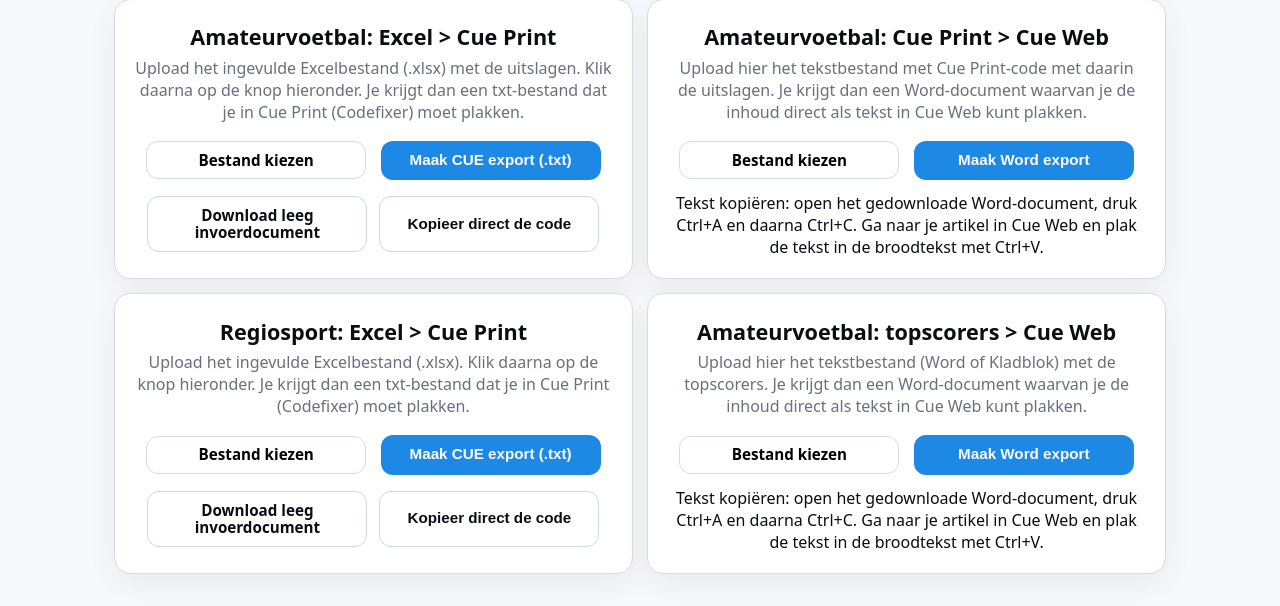
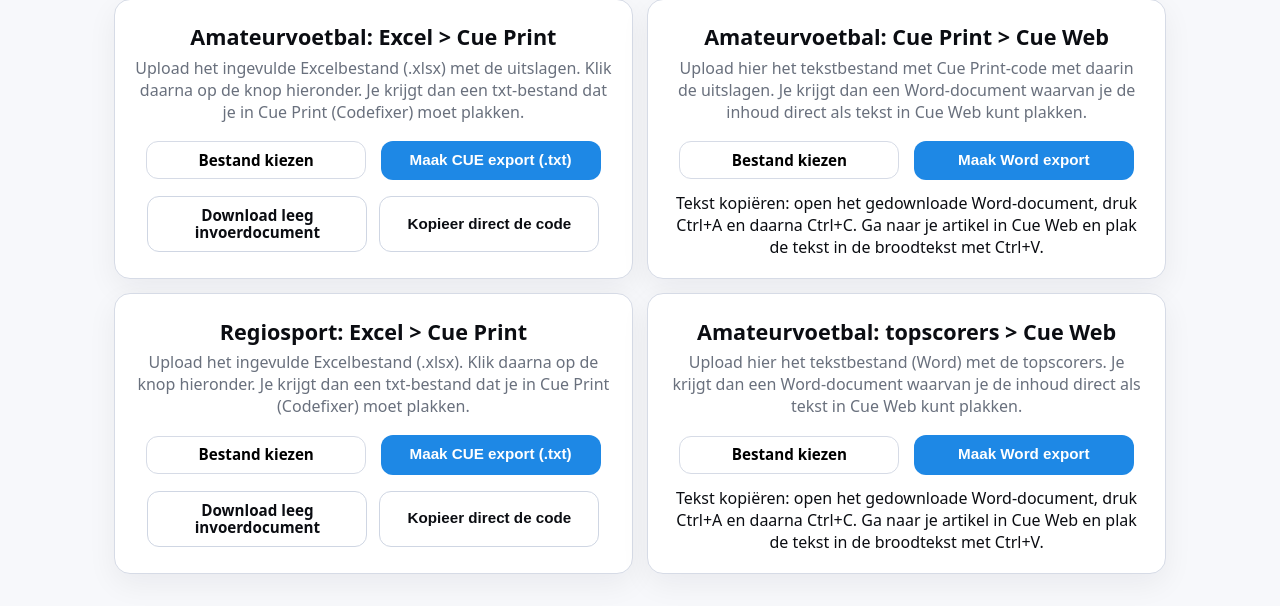
Before and after one commit to torstenfaruhn/test-tool, a Flask app: page / in a window 1280 px wide. Shown: the part 373-979 px from the top of the page. Run offline with Flask 3, Linux system fonts and the light colour scheme.

Commit message:
Update index.html

```diff
--- a/templates/index.html
+++ b/templates/index.html
@@ -112,7 +112,7 @@
         <section class="card">
           <div class="card__head">
             <h3>Amateurvoetbal: topscorers &gt; Cue Web</h3>
-            <p>Upload hier het tekstbestand (Word of Kladblok) met de topscorers. Je krijgt dan een Word-document waarvan je de inhoud direct als tekst in Cue Web kunt plakken.</p>
+            <p>Upload hier het tekstbestand (Word) met de topscorers. Je krijgt dan een Word-document waarvan je de inhoud direct als tekst in Cue Web kunt plakken.</p>
           </div>
 
           <form action="/convert/topscorers" method="post" enctype="multipart/form-data"
@@ -178,7 +178,7 @@
           '/convert/amateur': `${date}_cue_print_uitslagen_amateurs.txt`,
           '/convert/amateur-online': `${date}_cue_word_uitslagen_amateurs.docx`,
           '/convert/regiosport': `${date}_cue_print_uitslagen_regiosport.txt`,
-          '/convert/topscorers': `${date}_cue_web_topscorers_amateurs.txt`,
+          '/convert/topscorers': `${date}_cue_word_topscorers_amateurs.docx`,
         };
         return map[path] || null;
       }
```
